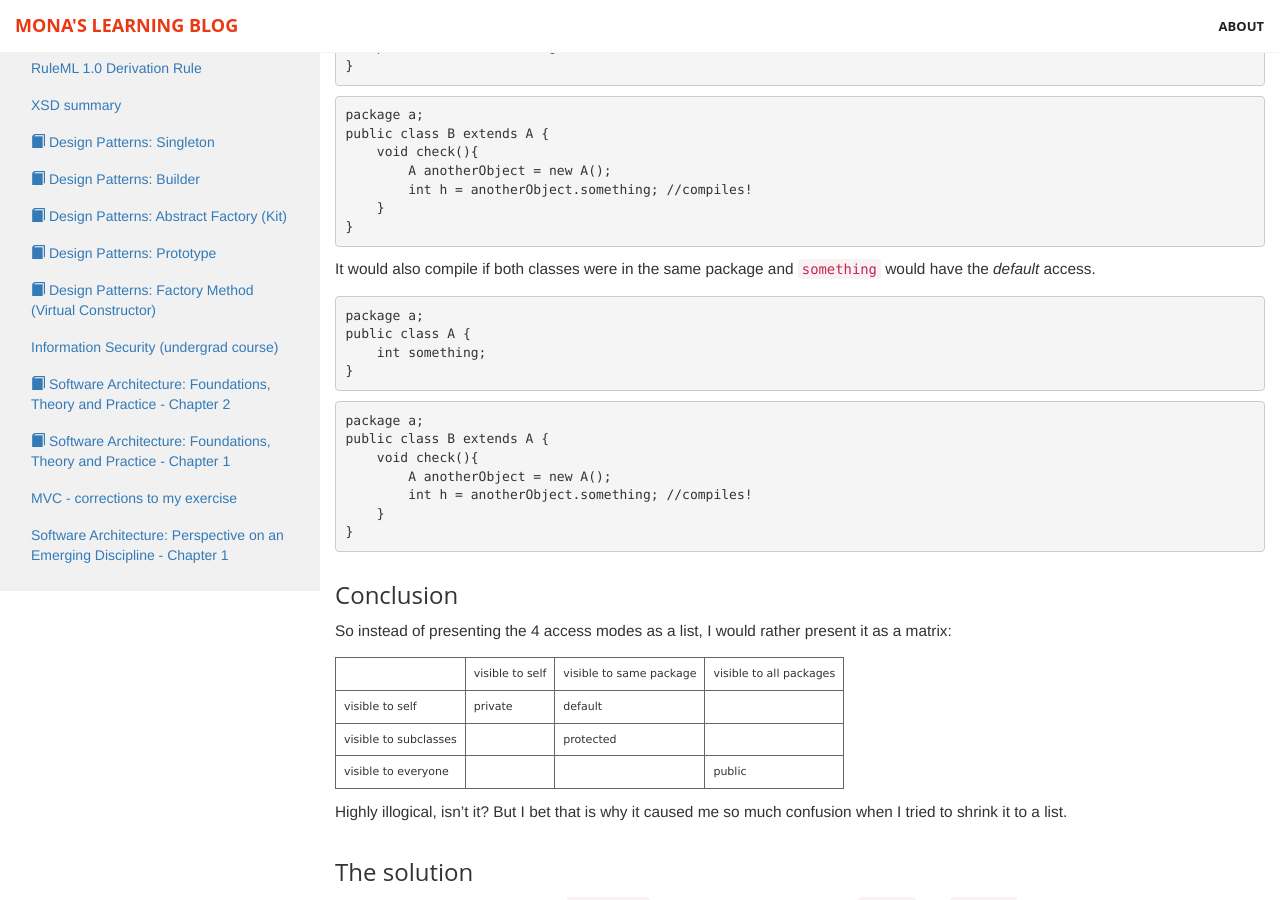
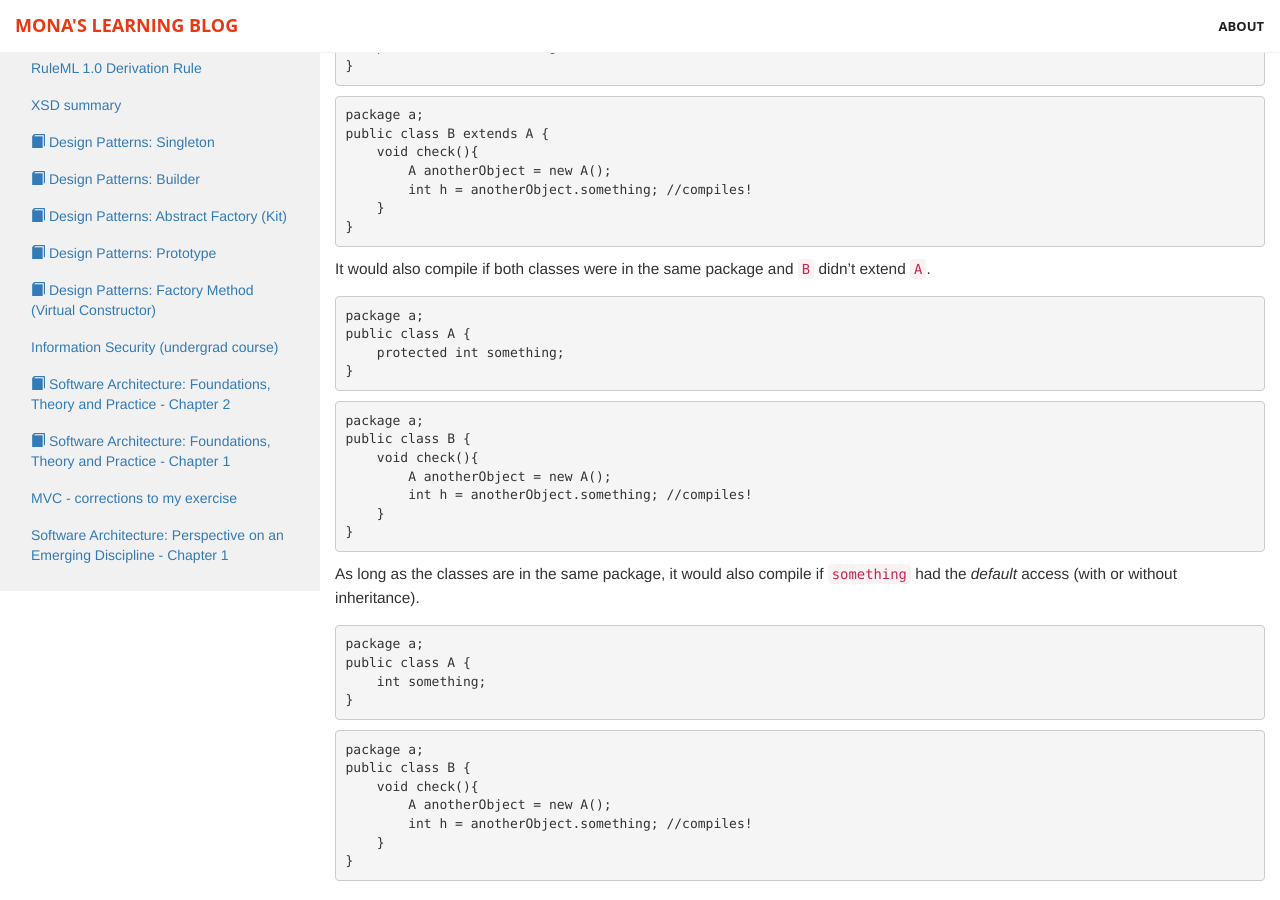
Before and after one commit to monikma/monikma.github.io, a Jekyll site: the page built from _posts/2016-06-02-difference-between-default-and-protected-in-Java.md, in a window 1280 px wide and 900 px high, scrolled down 1450 px. Built offline with Jekyll 4.4.1, drawn with Linux system fonts in a browser that asks for light colours; some of the changed text lies outside the part shown.

Commit message:
updating 'java default vs protected'

````diff
--- a/_posts/2016-06-02-difference-between-default-and-protected-in-Java.md
+++ b/_posts/2016-06-02-difference-between-default-and-protected-in-Java.md
@@ -86,7 +86,26 @@ public class B extends A {
 }
 ```
 
-It would also compile if both classes were in the same package and `something` would have the _default_ access.
+It would also compile if both classes were in the same package and `B` didn't extend `A`.
+
+```java
+package a;
+public class A {
+    protected int something;
+}
+```
+
+```java
+package a;
+public class B {
+    void check(){
+        A anotherObject = new A();
+        int h = anotherObject.something; //compiles!
+    }
+}
+```
+
+As long as the classes are in the same package, it would also compile if `something` had the _default_ access (with or without inheritance).
 
 ```java
 package a;
@@ -97,7 +116,7 @@ public class A {
 
 ```java
 package a;
-public class B extends A {
+public class B {
     void check(){
         A anotherObject = new A();
         int h = anotherObject.something; //compiles!
````
